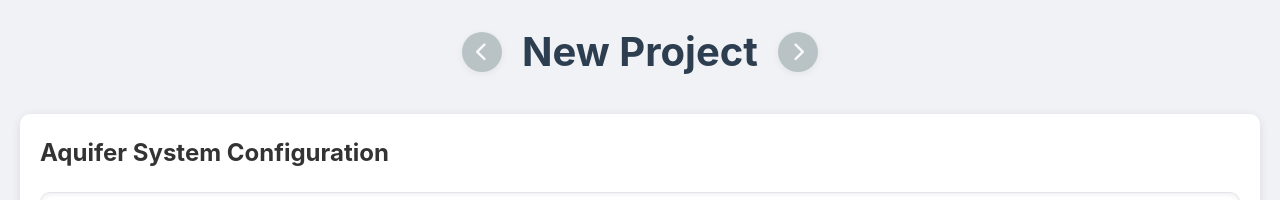
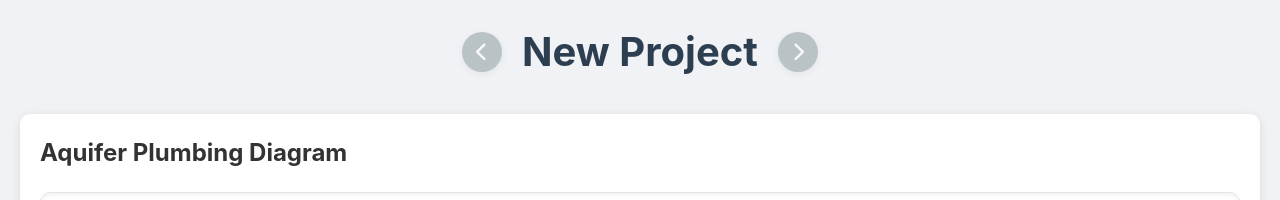
Before and after one commit to kkollsga/plumbing-diagram, a plain HTML site: page index.html in a window 1280 px wide. Shown: the top 200 px of the page. Drawn offline with nearby package versions, Linux system fonts and the light colour scheme.

Commit message:
Update index.html

```diff
--- a/index.html
+++ b/index.html
@@ -261,7 +261,7 @@
 
         <!-- Aquifer Display Section -->
         <div class="section">
-            <h2>Aquifer System Configuration</h2>
+            <h2>Aquifer Plumbing Diagram</h2>
 
             <!-- Plumbing Diagram -->
             <div class="plumbing-diagram" id="plumbingDiagram">
```
